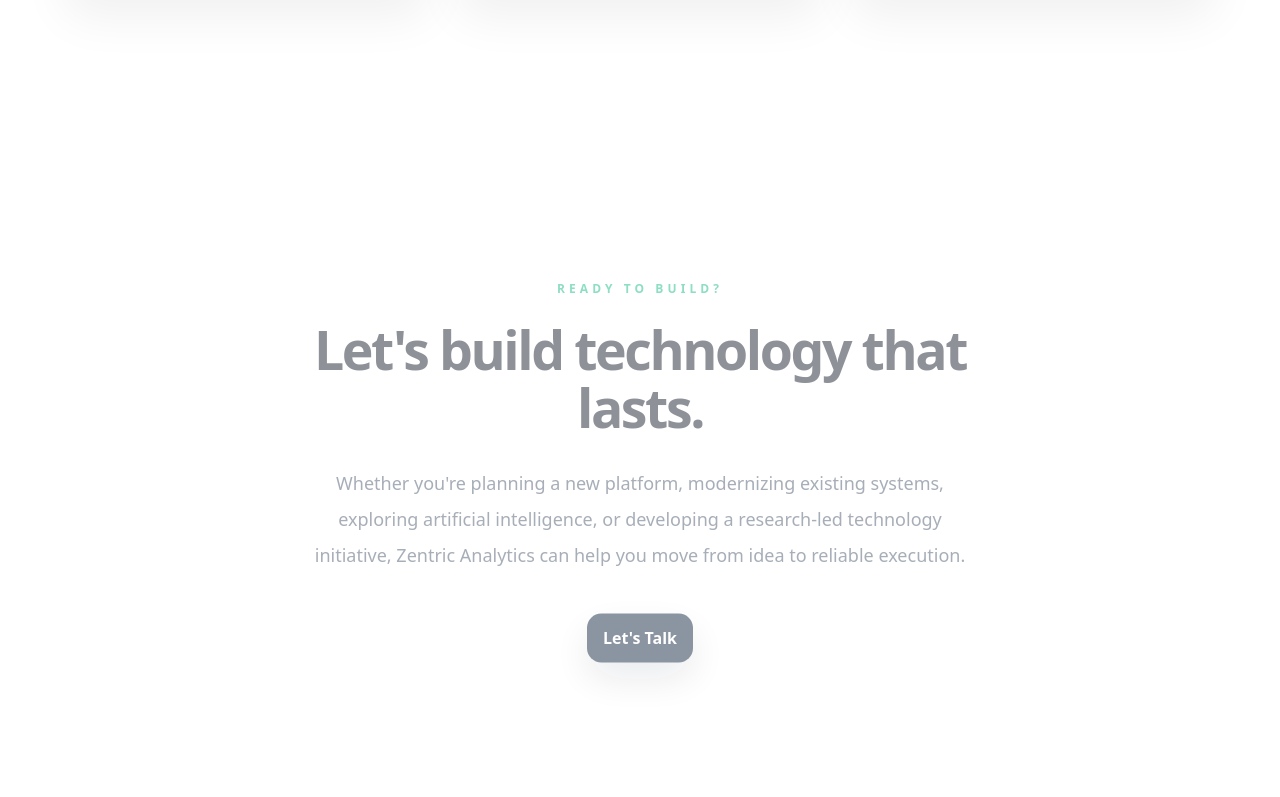
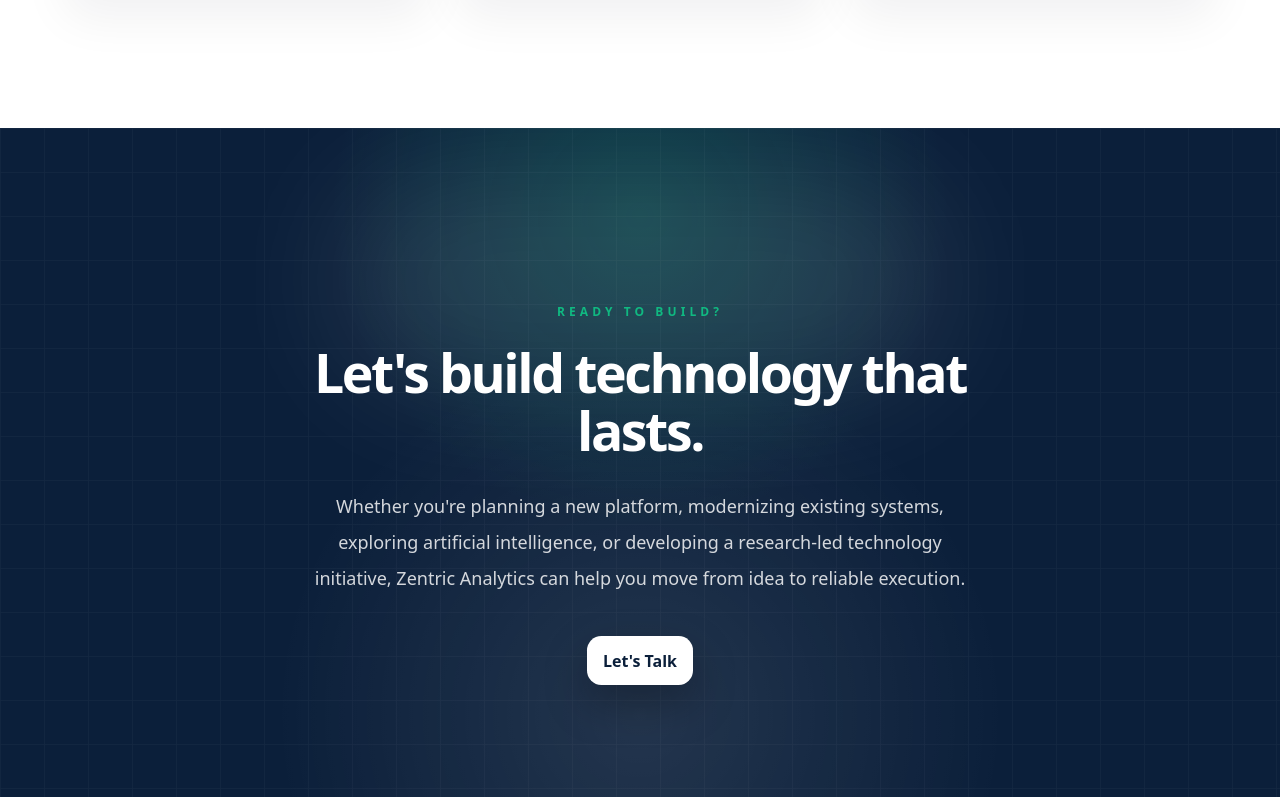
Before and after one commit to Zentric-Analytics/Zentricanalytics.com, a Next.js app: page / in a window 1280 px wide. Shown: the part 8503-9300 px from the top of the page. Built offline with nearby package versions, Linux system fonts and the light colour scheme.

Commit message:
Refine homepage final CTA

```diff
--- a/src/app/page.tsx
+++ b/src/app/page.tsx
@@ -475,22 +475,37 @@ export default function Home() {
         </div>
       </section>
 
-      <section className="bg-white px-4 py-24 sm:px-6 sm:py-28 lg:py-36" aria-labelledby="final-cta-heading">
+      <section
+        className="relative isolate overflow-hidden border-b border-white/10 bg-[#0B1F3A] px-4 py-32 sm:px-6 sm:py-36 lg:py-44"
+        aria-labelledby="final-cta-heading"
+      >
+        <div
+          aria-hidden="true"
+          className="absolute inset-0 -z-10 bg-[radial-gradient(circle_at_50%_12%,rgba(16,185,129,0.22),transparent_34%),radial-gradient(circle_at_50%_80%,rgba(255,255,255,0.10),transparent_42%),linear-gradient(180deg,rgba(11,31,58,0.94),#0B1F3A)]"
+        />
+        <div
+          aria-hidden="true"
+          className="absolute inset-0 -z-10 opacity-[0.04] [background-image:linear-gradient(rgba(255,255,255,0.72)_1px,transparent_1px),linear-gradient(90deg,rgba(255,255,255,0.72)_1px,transparent_1px)] [background-size:44px_44px]"
+        />
+        <div
+          aria-hidden="true"
+          className="absolute left-1/2 top-10 -z-10 h-56 w-[38rem] -translate-x-1/2 rounded-full bg-white/10 blur-3xl"
+        />
         <div className="editorial-reveal mx-auto flex max-w-3xl flex-col items-center text-center">
           <p className="text-xs font-bold uppercase tracking-[0.34em] text-[#10B981]">
             READY TO BUILD?
           </p>
           <h2
             id="final-cta-heading"
-            className="mt-6 text-[2.15rem] font-bold leading-[1.08] tracking-[-0.045em] text-[#111827] sm:text-[2.85rem] md:text-[3.35rem]"
+            className="mt-6 text-[2.15rem] font-bold leading-[1.08] tracking-[-0.045em] text-white sm:text-[2.85rem] md:text-[3.35rem]"
           >
             Let&apos;s build technology that lasts.
           </h2>
-          <p className="mt-7 max-w-2xl text-base leading-8 text-[#475569] sm:text-lg sm:leading-9">
+          <p className="mt-7 max-w-2xl text-base leading-8 text-white/[0.82] sm:text-lg sm:leading-9">
             Whether you&apos;re planning a new platform, modernizing existing systems, exploring artificial intelligence, or developing a research-led technology initiative, Zentric Analytics can help you move from idea to reliable execution.
           </p>
           <Link
-            className="btn mt-10 min-h-12 bg-[#0B1F3A] px-8 py-3.5 text-white shadow-[0_16px_38px_rgba(11,31,58,0.18)] transition duration-300 hover:-translate-y-0.5 hover:bg-[#173B67] hover:shadow-[0_22px_48px_rgba(11,31,58,0.22)] focus-visible:outline focus-visible:outline-2 focus-visible:outline-offset-4 focus-visible:outline-[#10B981]"
+            className="btn mt-10 min-h-12 bg-white px-8 py-3.5 text-[#0B1F3A] shadow-[0_18px_44px_rgba(0,0,0,0.28)] transition duration-300 hover:-translate-y-0.5 hover:bg-white hover:shadow-[0_24px_58px_rgba(0,0,0,0.34)] focus-visible:outline focus-visible:outline-2 focus-visible:outline-offset-4 focus-visible:outline-[#10B981]"
             href="/contact"
           >
             Let&apos;s Talk
```
